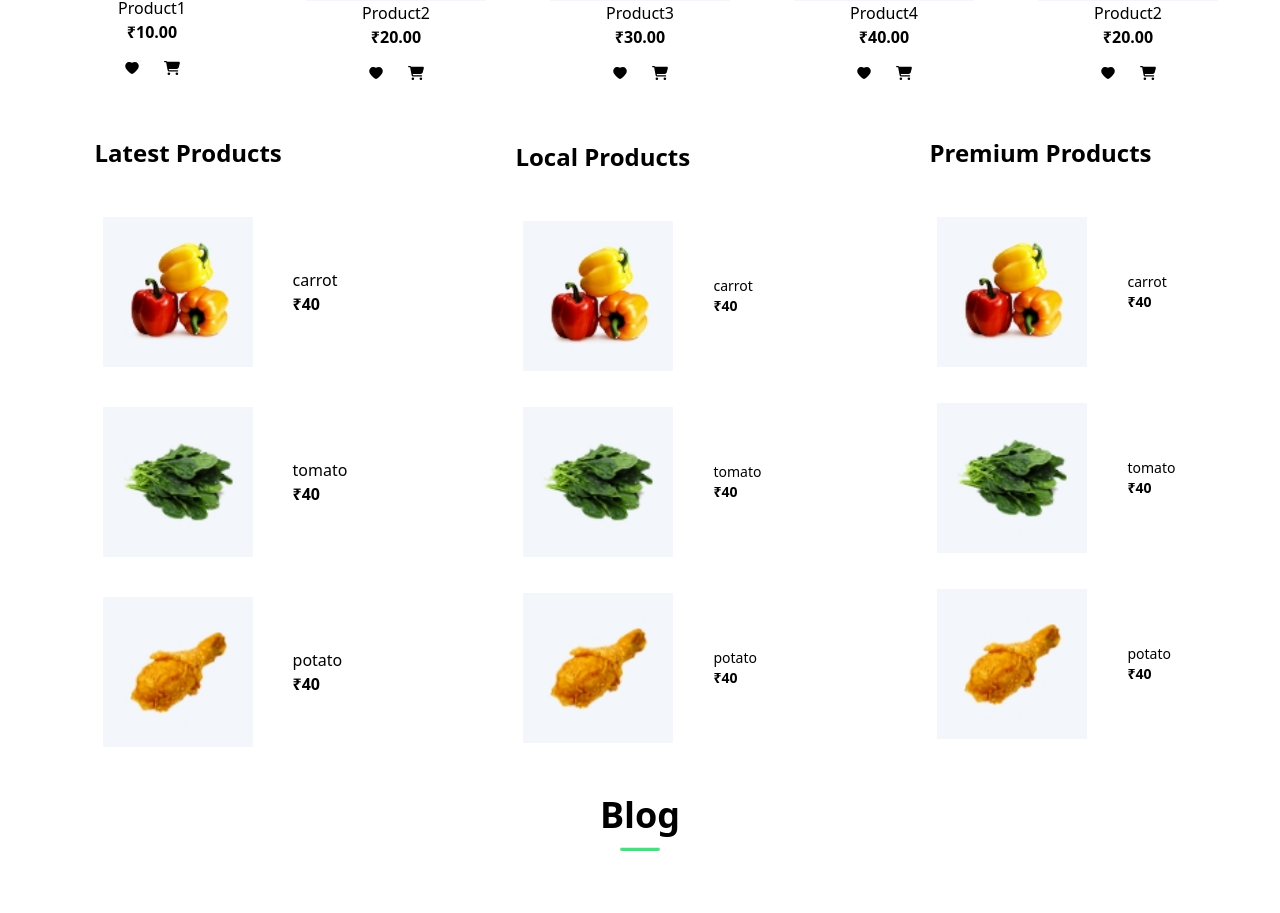
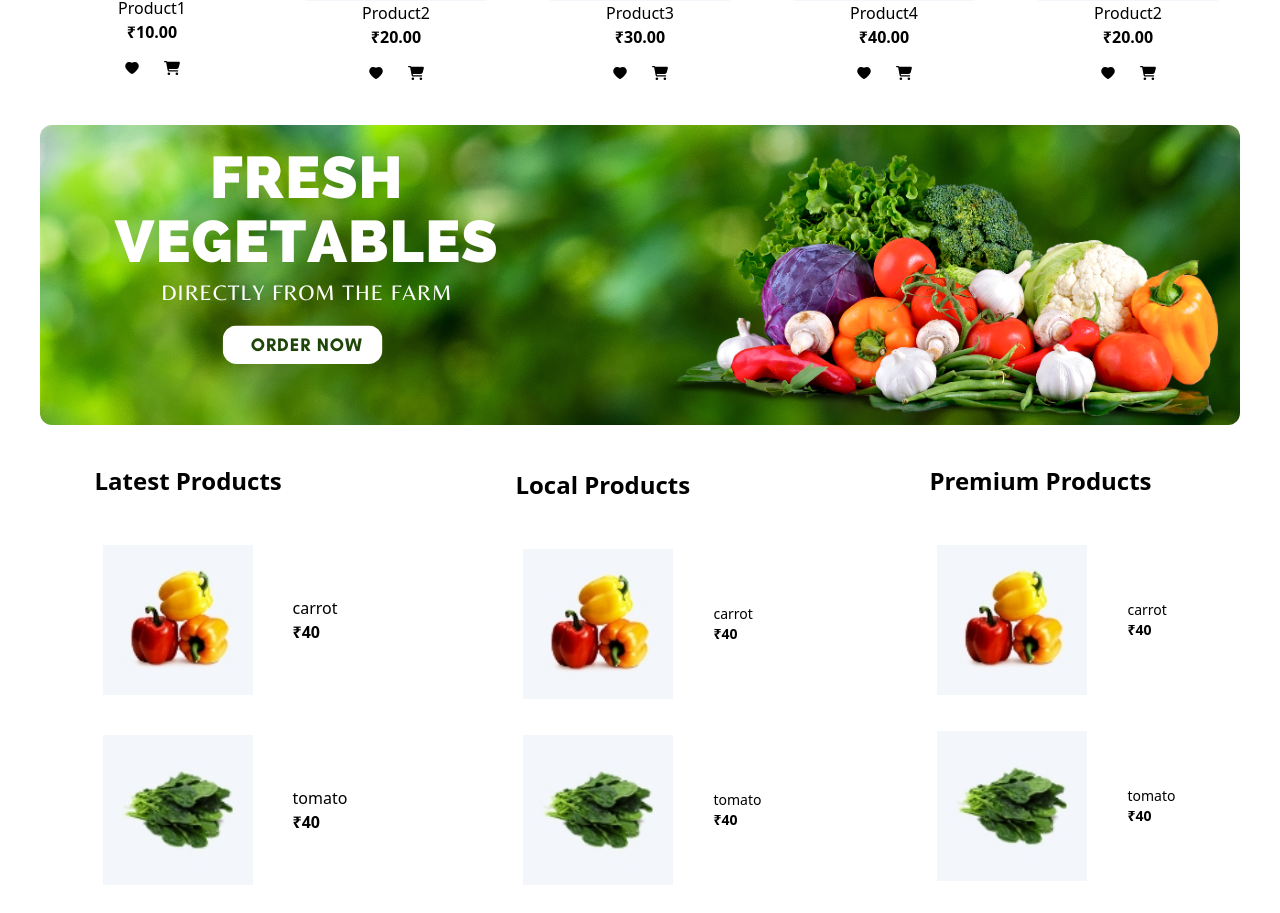
Before and after one commit to Arjun-Rao-student/vite-project, a React (Vite) app: page / in a window 1280 px wide. Shown: the part 1478-2391 px from the top of the page. Built offline with nearby package versions, Linux system fonts and the light colour scheme.

Commit message:
add banner

```diff
--- a/src/App.jsx
+++ b/src/App.jsx
@@ -8,6 +8,7 @@ import Nav from "./component/Nav";
 import Header from "./component/Header";
 import Banner from "./component/Banner"
 import Showcase from "./component/Showcase";
+import Banner1 from "./component/Banner1";
 
 
 
@@ -22,6 +23,7 @@ function App() {
     <Banner />
      <Categories />
      <Featured />
+     <Banner1 />
      <Showcase />
       <Blog/>
       <Footer />
--- /dev/null
+++ b/src/component/Banner1.jsx
@@ -0,0 +1,16 @@
+import React from 'react'
+
+function Banner1() {
+  return (
+    <div>
+ <div className='  mb-10 mt-2 flex flex-row justify-center' >
+      <img src='Banners/fre_vege.png 'alt='Banner' class='rounded-xl'/>
+
+    </div>
+
+
+    </div>
+  )
+}
+
+export default Banner1
```
Also changed, not shown: public/Banners/fre_vege.png (renamed from public/Banners/fresh vegitables.png), public/Banners/sp_item.png (renamed from public/Banners/special items.png).
